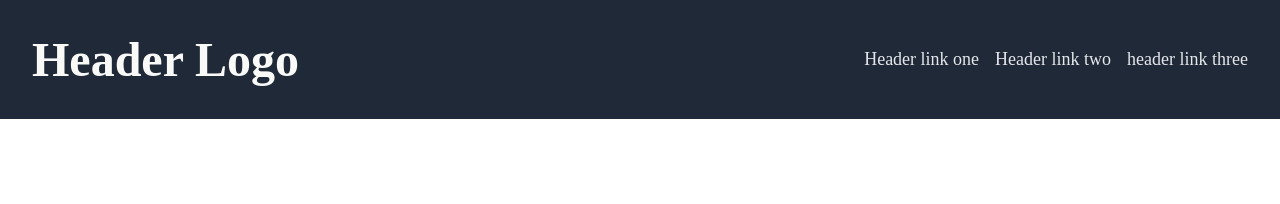
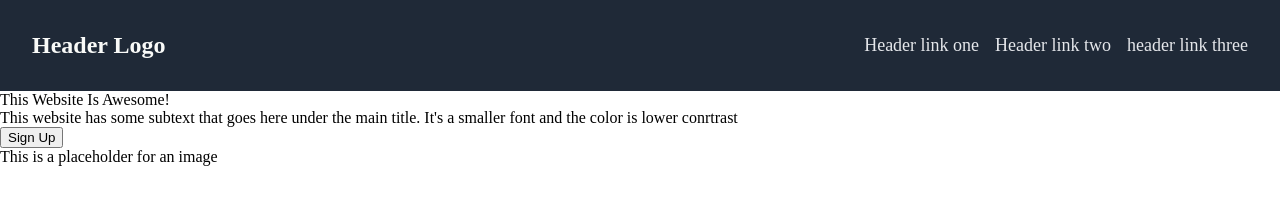
Before and after one commit to MarKot32/odinLandingPage, a plain HTML site: page index.html in a window 1280 px wide. Drawn offline with Linux system fonts and the light colour scheme.

Commit message:
add hero section in index.html

```diff
--- a/index.html
+++ b/index.html
@@ -15,5 +15,21 @@
         <li><a href="#">header link three</a></li>
       </ul>
     </header>
+
+    <div class="hero">
+      <div class="hero-left">
+        <p>This Website Is Awesome!</p>
+        <p>
+          This website has some subtext that goes here under the main title.
+          It's a smaller font and the color is lower conrtrast
+        </p>
+
+        <button>Sign Up</button>
+      </div>
+
+      <div class="hero-right">
+        <p>This is a placeholder for an image</p>
+      </div>
+    </div>
   </body>
 </html>
--- a/styles.css
+++ b/styles.css
@@ -23,7 +23,7 @@ header ul {
 }
 
 header h1 {
-  font-size: 48px;
+  font-size: 24px;
   font-weight: bolder;
   color: #f9faf8;
 }
```
